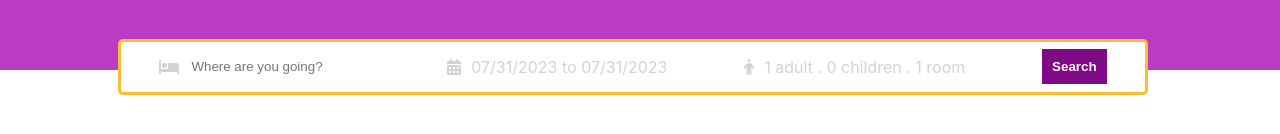
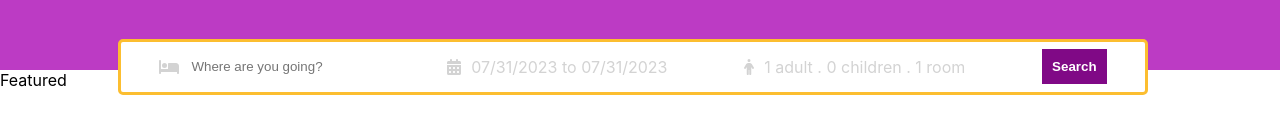
Before and after one commit to AworThales/booking-mern-stack, a React (Create React App) app in the folder frontend/: page / in a window 1280 px wide. Shown: the part 284-418 px from the top of the page. Built offline with nearby package versions, Linux system fonts and the light colour scheme.

Commit message:
Importing featured component

```diff
--- a/frontend/src/pages/home/Home.jsx
+++ b/frontend/src/pages/home/Home.jsx
@@ -1,3 +1,4 @@
+import Featured from "../../components/featured/Featured";
 import Header from "../../components/header/Header";
 import NavBar from "../../components/navbar/NavBar";
 import "./home.css";
@@ -7,6 +8,9 @@ export default function Home() {
      <div className="home">
         <NavBar/>
         <Header/>
+        <div className="homeContainer">
+            <Featured />
+        </div>
      </div>
     );
   }
```
